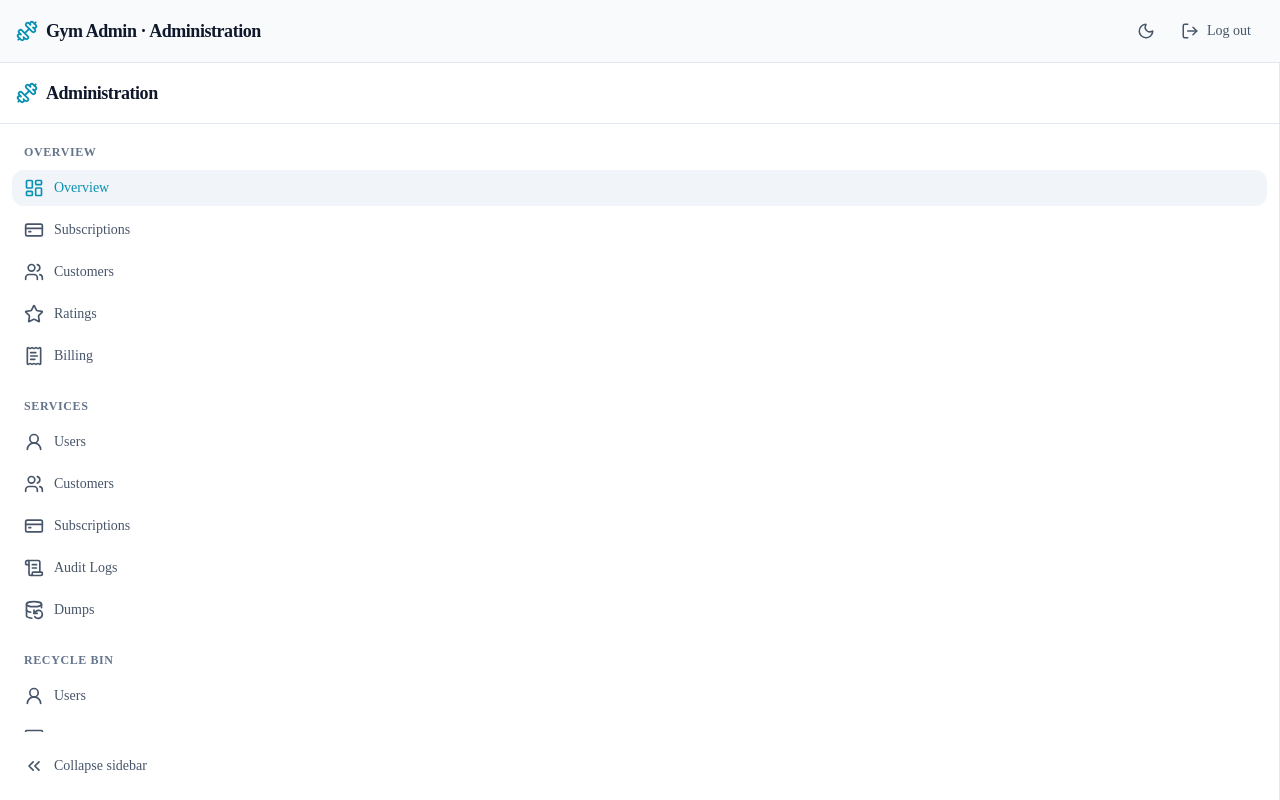
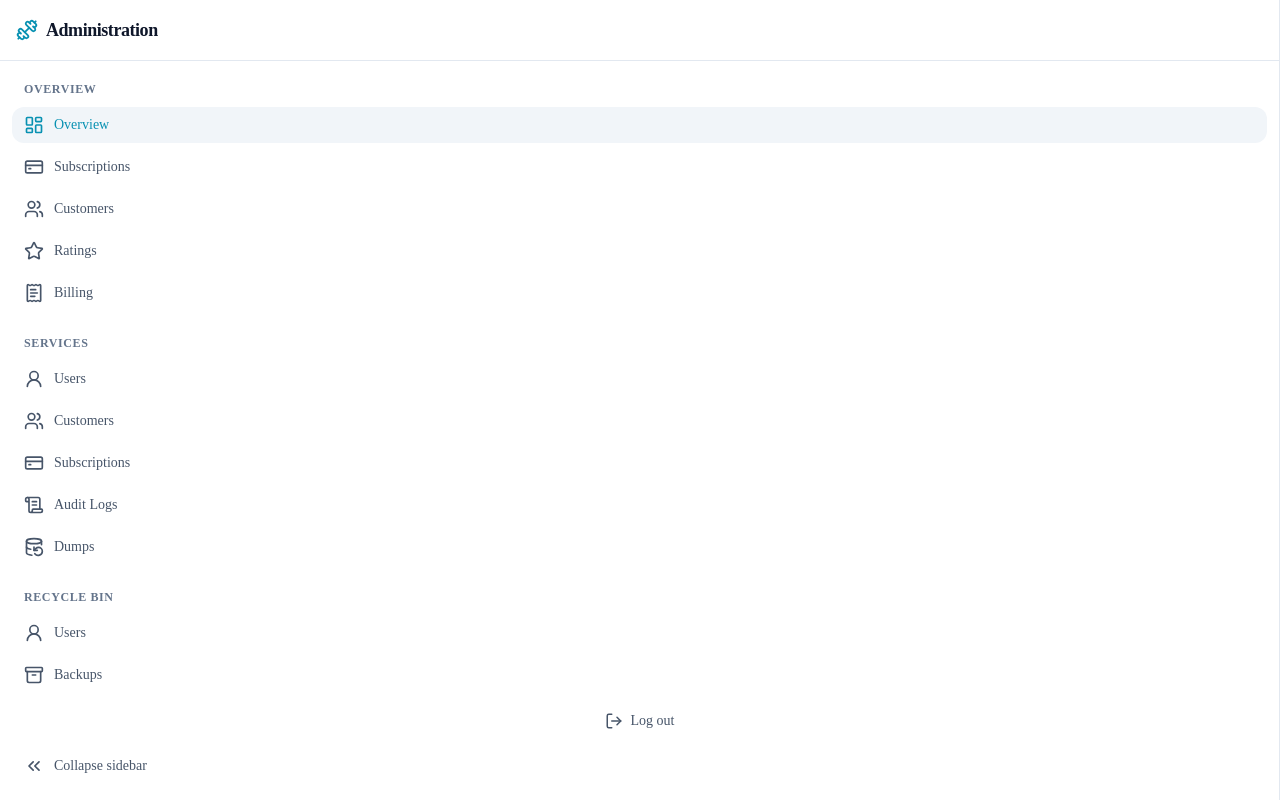
Before and after one commit to jame-dev13/Gym-Admin-Frontend, a React (Vite) app: page /administration in a window 1280 px wide. Built offline with nearby package versions, Linux system fonts and the light colour scheme.

Commit message:
refactor: removed navbar from administration page, reduced to a sidebar and main content layout.

```diff
--- a/src/components/sidebar/Sidebar.tsx
+++ b/src/components/sidebar/Sidebar.tsx
@@ -129,14 +129,20 @@ export const Sidebar: FC<SidebarProps> = ({
         ))}
       </nav>
 
-      <div className="hidden shrink-0 flex-col gap-2 px-3 py-4 tab:flex">
-        {footer && !isCollapsed && <div className="px-1">{footer}</div>}
+      <div
+        className={`${footer ? "flex" : "hidden tab:flex"} shrink-0 items-center justify-between gap-2 px-3 py-2 tab:flex-col tab:items-stretch tab:gap-2 tab:py-4`}
+      >
+        {footer && (
+          <div className={`min-w-0 ${isCollapsed ? "tab:hidden" : "px-1"}`}>
+            {footer}
+          </div>
+        )}
         <button
           type="button"
           onClick={toggleCollapsed}
           aria-expanded={!isCollapsed}
           aria-label={toggleLabel}
-          className={`${linkBase} text-text-secondary ${isCollapsed ? "justify-center px-0" : ""}`}
+          className={`${linkBase} hidden text-text-secondary tab:inline-flex ${isCollapsed ? "tab:justify-center tab:px-0" : ""}`}
         >
           {isCollapsed ? (
             <ChevronsRight size={20} aria-hidden="true" className="shrink-0" />
--- a/src/features/administration/components/AdministrationSidebar.tsx
+++ b/src/features/administration/components/AdministrationSidebar.tsx
@@ -1,5 +1,6 @@
 import { Dumbbell } from "lucide-react";
 import { Link } from "react-router-dom";
+import { LogoutBtn } from "@/components/buttons/LogoutBtn";
 import { Sidebar } from "@/components/sidebar/Sidebar";
 import { useSelectionContext } from "@/context/useSelectionContext";
 import { ADMINISTRATION_SECTIONS } from "@/features/administration/services/AdministrationSections";
@@ -35,6 +36,7 @@ export const AdministrationSidebar = () => {
       brand={brand}
       collapsedBrand={collapsedBrand}
       sections={ADMINISTRATION_SECTIONS}
+      footer={<LogoutBtn className="w-full" />}
       onNavigate={clearSelection}
     />
   );
--- a/src/features/administration/layouts/AdministrationLayout.tsx
+++ b/src/features/administration/layouts/AdministrationLayout.tsx
@@ -2,7 +2,6 @@ import { Suspense } from "react";
 import { Outlet } from "react-router-dom";
 import { PageSkeleton } from "@/components/skeleton";
 import { AdministrationFooter } from "@/features/administration/components/AdministrationFooter";
-import { AdministrationNavbar } from "@/features/administration/components/AdministrationNavbar";
 import { AdministrationSidebar } from "@/features/administration/components/AdministrationSidebar";
 import { AdministrationProvider } from "@/context/AdministrationProvider";
 import { DrawerHost } from "@/components/drawer/DrawerHost";
@@ -13,7 +12,6 @@ const AdministrationLayout = () => {
   return (
     <AdministrationProvider>
       <div className="flex min-h-screen flex-col bg-surface text-text-primary tab:h-dvh tab:overflow-hidden">
-        <AdministrationNavbar />
         <div className="flex flex-1 flex-col tab:min-h-0 tab:flex-row">
           <AdministrationSidebar />
           <div className="flex min-w-0 flex-1 flex-col tab:min-h-0">
```
Also changed, not shown: 2 other files (tests, documents, lock files or other folders).
